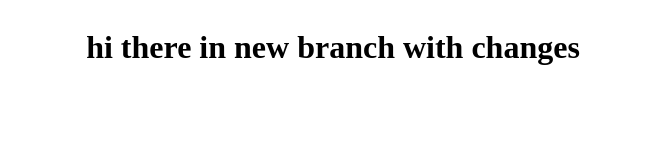
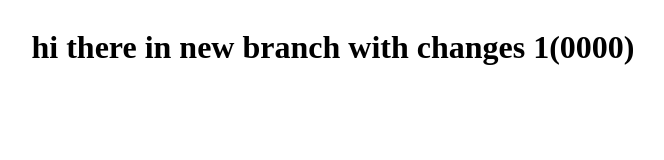
Before and after one commit to AdnanGulzar/githubpractiec, a plain HTML site: page index.html in a window 1280 px wide. Shown: the whole page, without its empty margins (307-971 px from the left). Drawn offline with Linux system fonts and the light colour scheme.

Commit message:
changesd 1(00000)

```diff
--- a/index.html
+++ b/index.html
@@ -8,6 +8,6 @@
     <title>Document</title>
 </head>
 <body>
-    <h1>hi there in new branch with changes</h1>
+    <h1>hi there in new branch with changes 1(0000)</h1>
 </body>
 </html>
```
